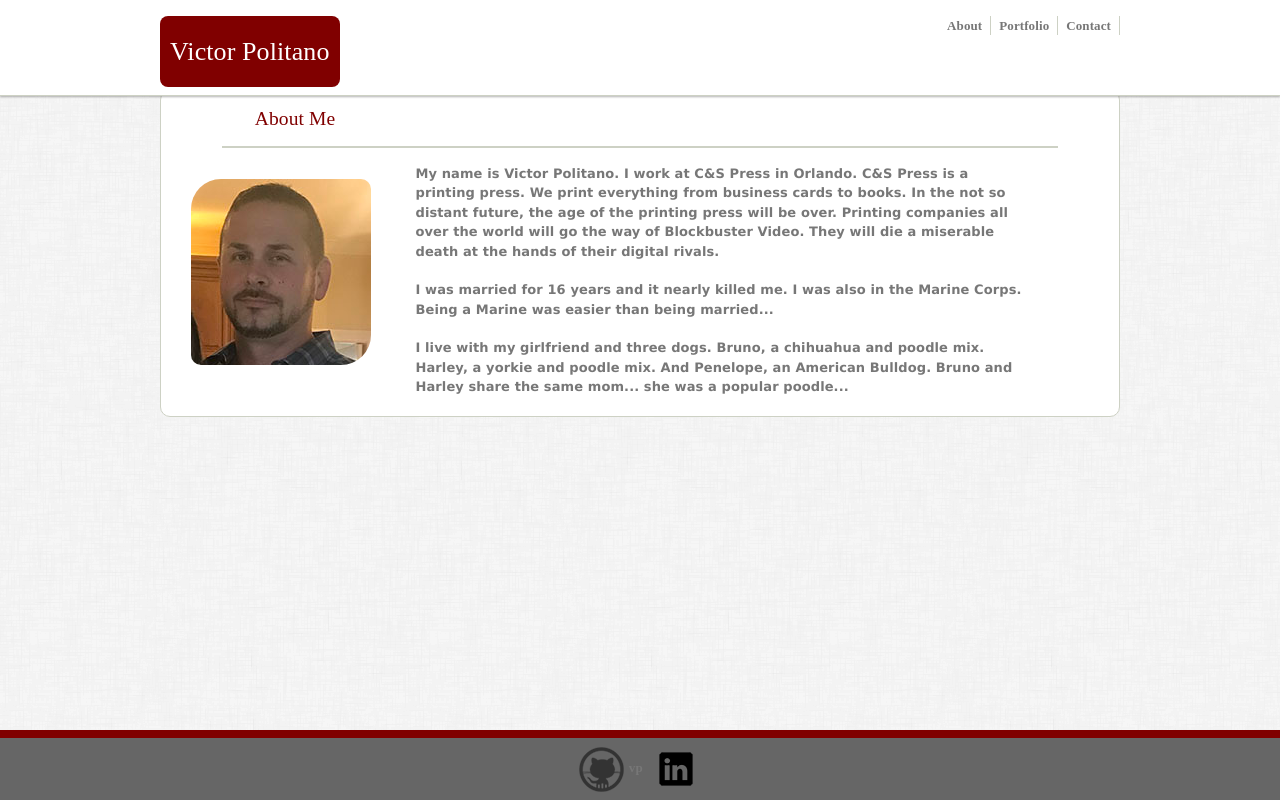
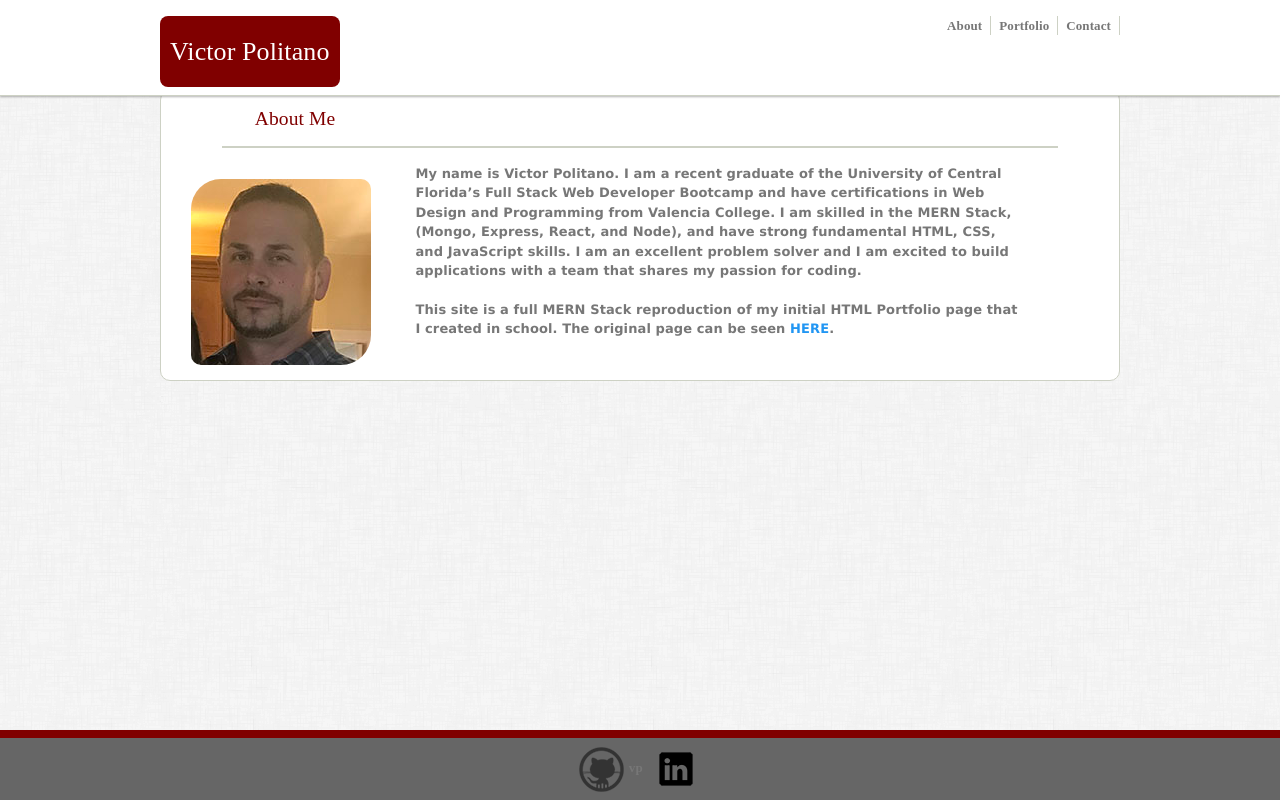
Before and after one commit to viant3/reactportfolio, a React (Create React App) app in the folder client/: page /visitor in a window 1280 px wide. Built offline with nearby package versions, Linux system fonts and the light colour scheme; a web font is replaced by a local one.

Commit message:
changed text on index about page

```diff
--- a/client/src/pages/index.js
+++ b/client/src/pages/index.js
@@ -19,21 +19,19 @@ class index extends Component {
 
                         <div className="col-lg-8">
                             <p>
-                                My name is Victor Politano. I work at C&S Press in Orlando. C&S Press is a printing press.
-                                We print everything from business cards to books. In the not so distant future, the age of the
-                                printing press will be over. Printing companies all over the world will go the way of Blockbuster Video.
-                                They will die a miserable death at the hands of their digital rivals.
+                                My name is Victor Politano. I am a recent graduate of the University of Central Florida’s Full Stack
+                                Web Developer Bootcamp and have certifications in Web Design and Programming from Valencia College. I
+                                am skilled in the MERN Stack, (Mongo, Express, React, and Node), and have strong fundamental HTML,
+                                CSS, and JavaScript skills. I am an excellent problem solver and I am excited to build applications with
+                                a team that shares my passion for coding.
                                               </p>
 
                             <p>
-                                I was married for 16 years and it nearly killed me. I was also in the Marine Corps. Being a Marine
-                                was easier than being married...
+                                This site is a full MERN Stack reproduction of my initial HTML Portfolio page that I created in school.
+                                The original page can be seen <a target="_blank" rel="noopener noreferrer" href="https://viant3.github.io/Portfolio/">HERE</a>.
                                               </p>
 
-                            <p>
-                                I live with my girlfriend and three dogs. Bruno, a chihuahua and poodle mix. Harley, a yorkie and poodle mix.
-                                And Penelope, an American Bulldog. Bruno and Harley share the same mom... she was a popular poodle...
-                                              </p>
+
                         </div>
                     </div>
 
```
